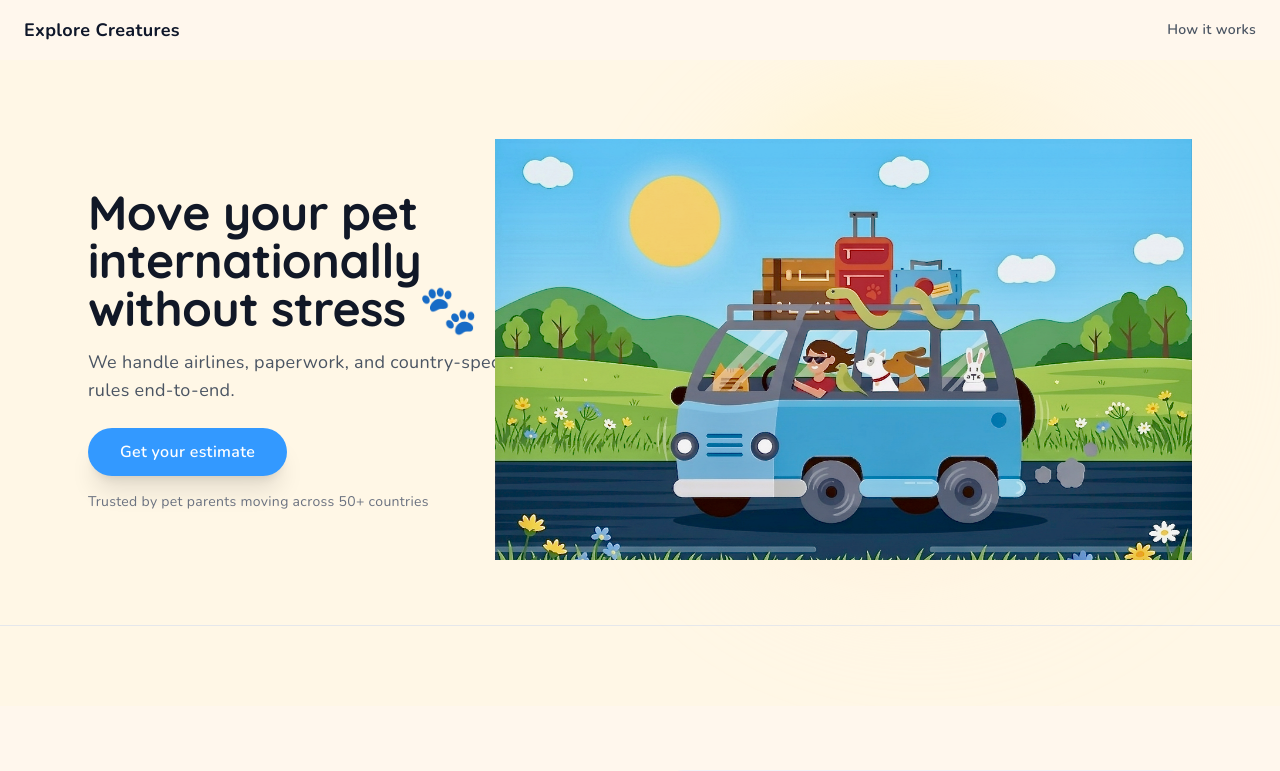
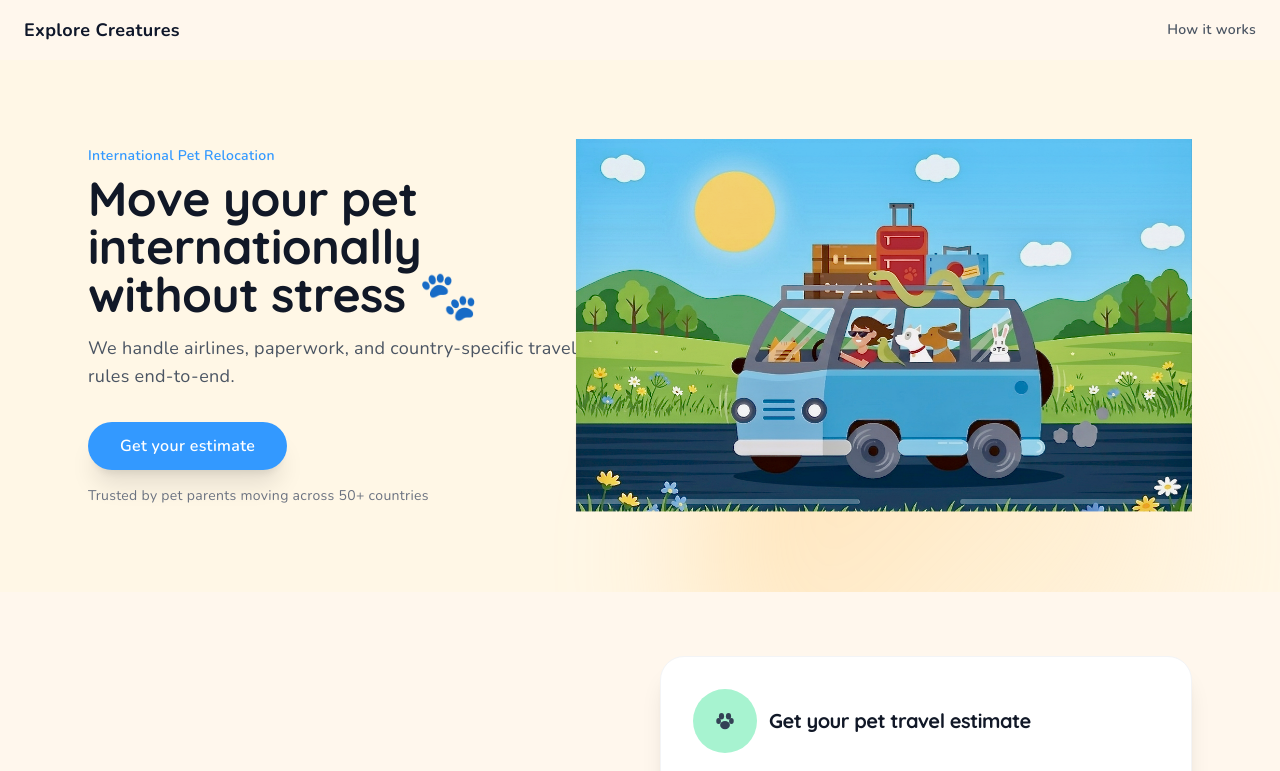
Before and after one commit to Pandauser2/explore-creatures, a Next.js app: page / in a window 1280 px wide. Shown: the top 771 px of the page. Built offline with nearby package versions, Linux system fonts and the light colour scheme; no server answers.

Commit message:
fix hero6

```diff
--- a/components/Hero.tsx
+++ b/components/Hero.tsx
@@ -3,6 +3,9 @@ export function Hero() {
     <section className="w-full overflow-x-hidden bg-[#FFF7E6] py-20">
       <div className="mx-auto grid max-w-6xl grid-cols-1 items-center gap-6 px-6 md:grid-cols-2 md:gap-8">
         <div className="max-w-lg">
+          <p className="text-sm font-semibold text-[#3399FF] mb-2">
+            International Pet Relocation
+          </p>
           <h1 className="text-4xl font-extrabold leading-tight text-gray-900 md:text-5xl">
             Move your pet internationally without stress 🐾
           </h1>
@@ -11,7 +14,7 @@ export function Hero() {
           </p>
           <a
             href="#quote-form"
-            className="mt-6 inline-block rounded-full bg-[#3399FF] px-8 py-3 font-semibold text-white shadow-xl transition-all hover:bg-[#2f89e6] motion-safe:hover:scale-105"
+            className="mt-8 inline-block rounded-full bg-[#3399FF] px-8 py-3 font-semibold text-white shadow-xl transition-all hover:bg-[#2f89e6] motion-safe:hover:scale-105"
           >
             Get your estimate
           </a>
@@ -21,17 +24,16 @@ export function Hero() {
         </div>
         <div className="relative flex justify-center overflow-visible md:justify-end">
           <div
-            className="pointer-events-none absolute right-0 top-1/2 h-[500px] w-[500px] -translate-y-1/2 rounded-full bg-gradient-to-br from-yellow-200 via-orange-100 to-transparent opacity-50 blur-3xl"
+            className="pointer-events-none absolute right-0 top-[45%] h-[500px] w-[500px] rounded-full bg-gradient-to-br from-[#FFB84D]/40 via-[#FFD89B]/30 to-transparent blur-3xl"
             aria-hidden
           />
           <img
             src="/images/hero.png"
             alt="Pet travel illustration"
-            className="relative w-[120%] max-w-none translate-x-6 motion-reduce:animate-none animate-[floatSlow_6s_ease-in-out_infinite] md:w-[130%] md:translate-x-12"
+            className="relative w-[110%] max-w-none translate-x-4 motion-reduce:animate-none animate-[floatSlow_6s_ease-in-out_infinite] md:w-[115%] md:translate-x-8"
           />
         </div>
       </div>
-      <div className="mt-16 border-t border-gray-200" />
     </section>
   );
 }
```
